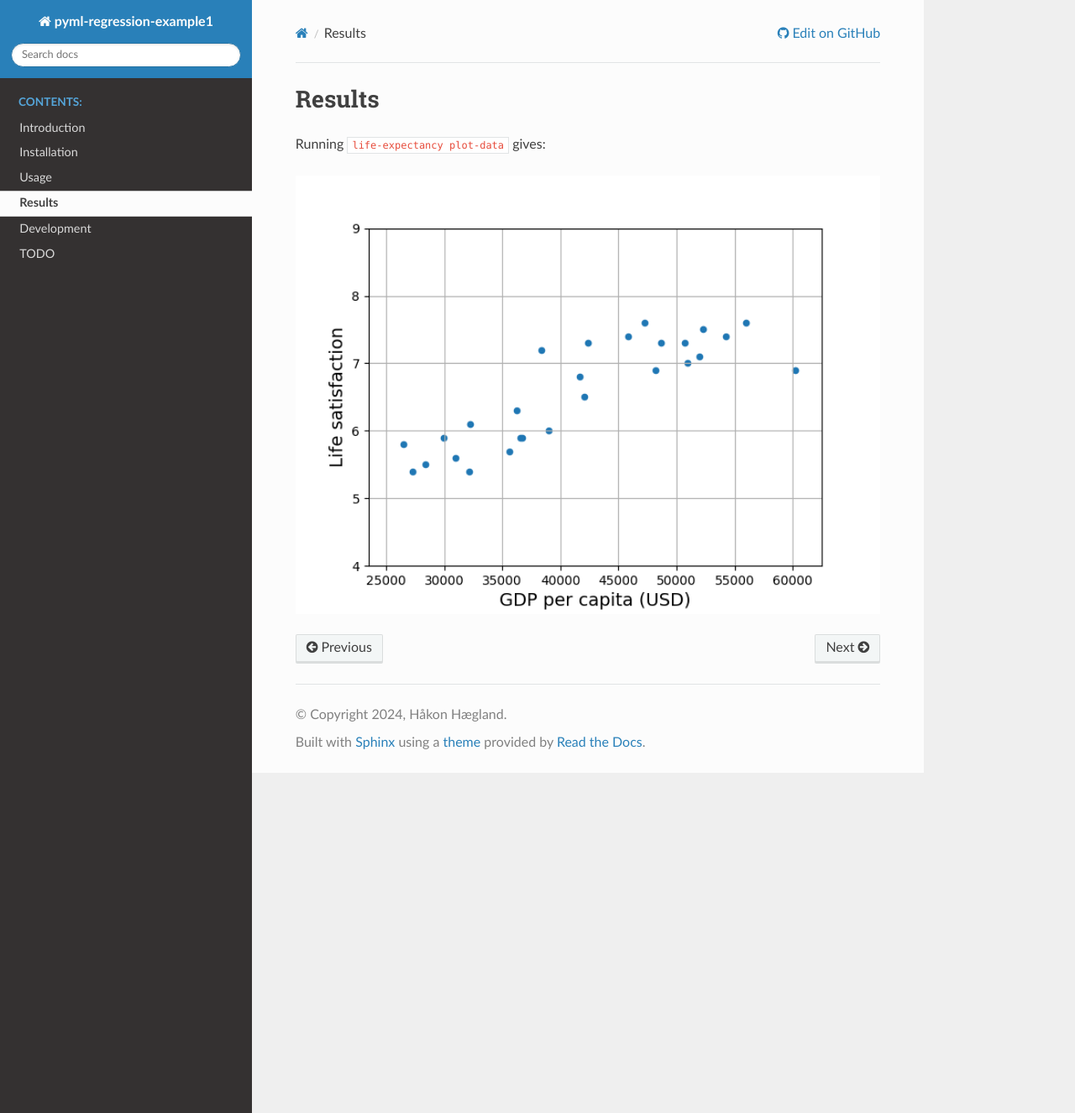
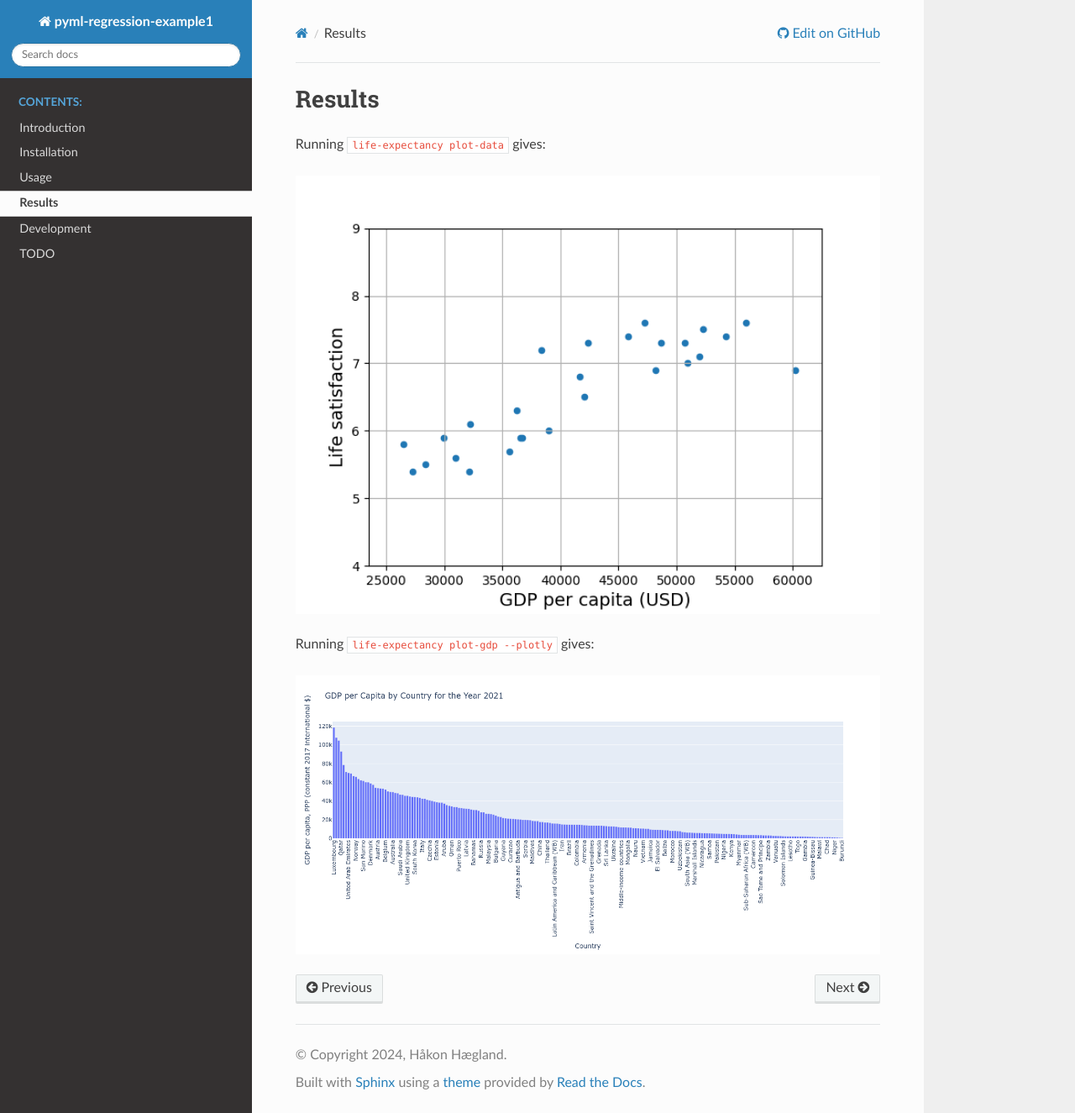
Before and after one commit to hakonhagland/pyml-regression-example1, a Sphinx documentation site: the page built from docs/results.rst, in a window 1280 px wide and 1325 px high. Shown: the whole window at 84% size. Built offline with Sphinx 7.4.7 and the Read the Docs theme 3.1.0, drawn with Linux system fonts in a browser that asks for light colours.

Commit message:
Added a figure to results

```diff
--- a/docs/results.rst
+++ b/docs/results.rst
@@ -6,3 +6,9 @@ Running ``life-expectancy plot-data`` gives:
 .. image:: images/data_points1.png
    :alt: Scatter plot of data points for the limited dataset
    :width: 100%
+
+Running ``life-expectancy plot-gdp --plotly`` gives:
+
+.. image:: images/gdp1.png
+   :alt: Plotly plot of GDP for the year 2021
+   :width: 100%
```
Also changed, not shown: docs/images/gdp1.png (added), 3 other files.
